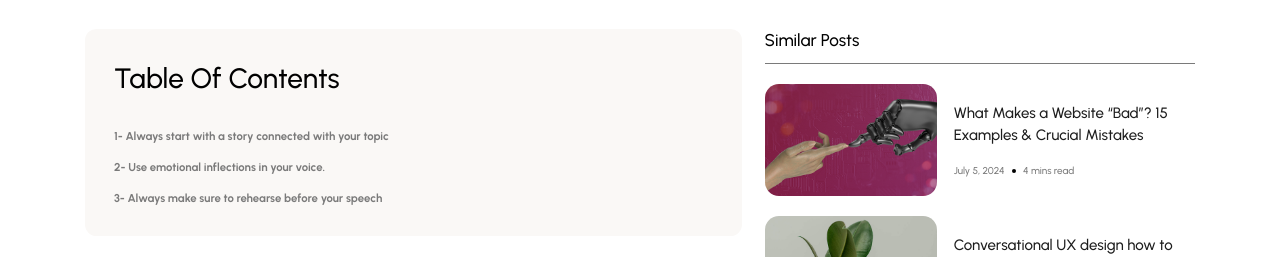
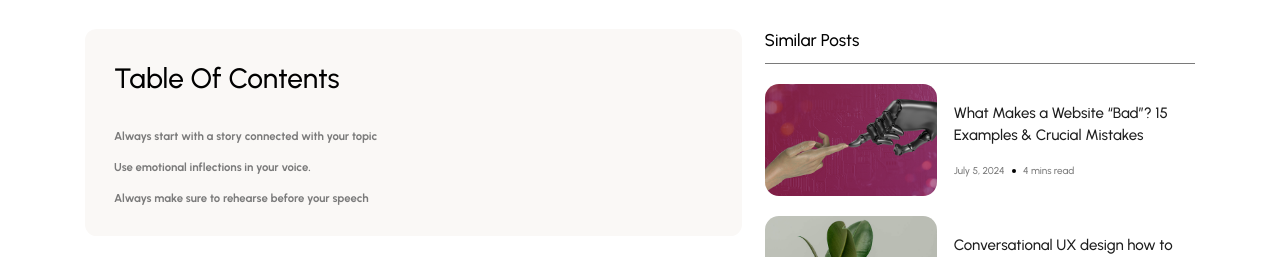
Before and after one commit to rayhanferdous/webpioneers, a Next.js app: page /Blogs/4-key-design-strategies-to-boost-your-website-purchases in a window 1280 px wide. Shown: the part 1240-1497 px from the top of the page. Built offline with nearby package versions, Linux system fonts and the light colour scheme.

Commit message:
remove leading number and hypen

```diff
--- a/app/Blogs/[slug]/page.jsx
+++ b/app/Blogs/[slug]/page.jsx
@@ -136,7 +136,7 @@ const PortfolioItemPage = ({ params }) => {
                           onClick={handleClick}
                           className="text-lg md:text-base lg:text-lg 3xl:text-2xl font-bold text-gray-700"
                         >
-                          {section.title}
+                          {section.title.replace(/^\d+[-.]\s*/, '')}
                         </Link>
                       );
                     })
```
